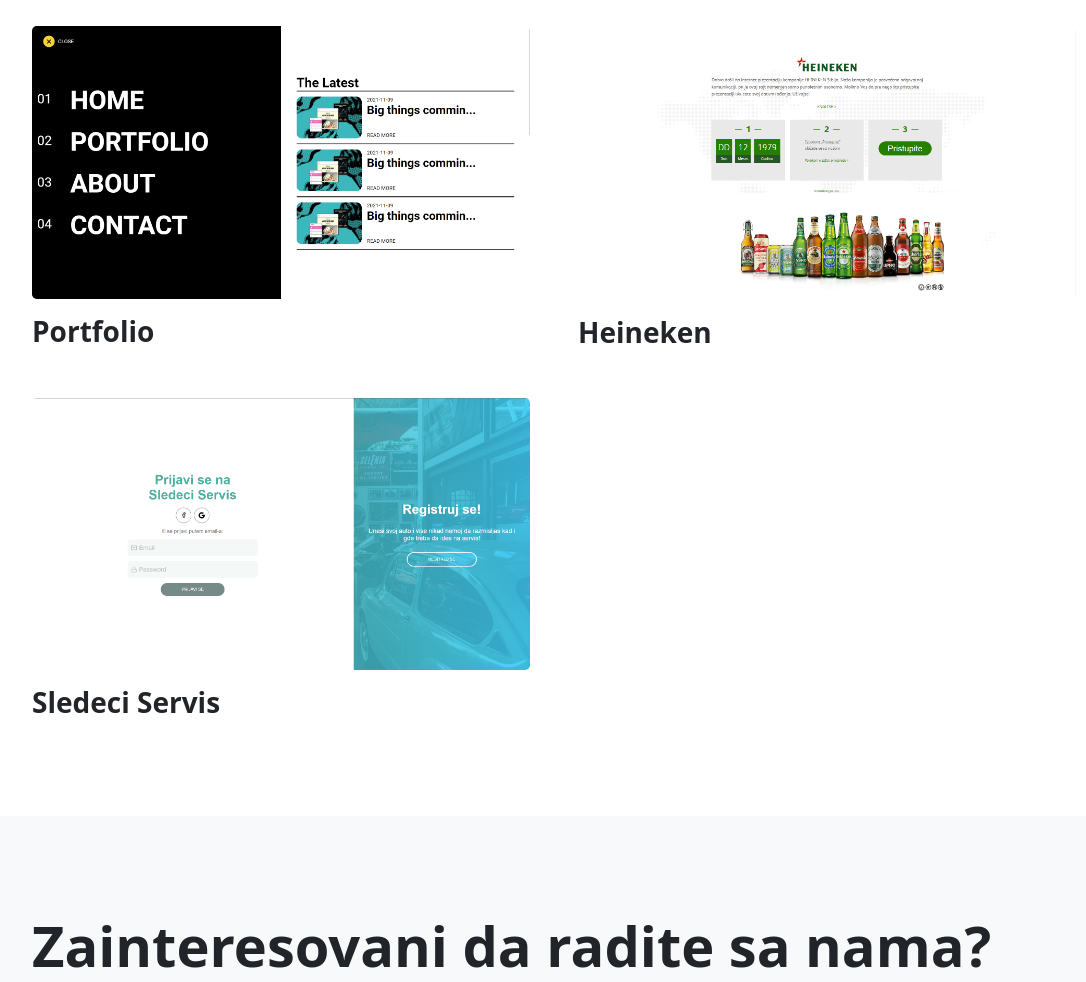
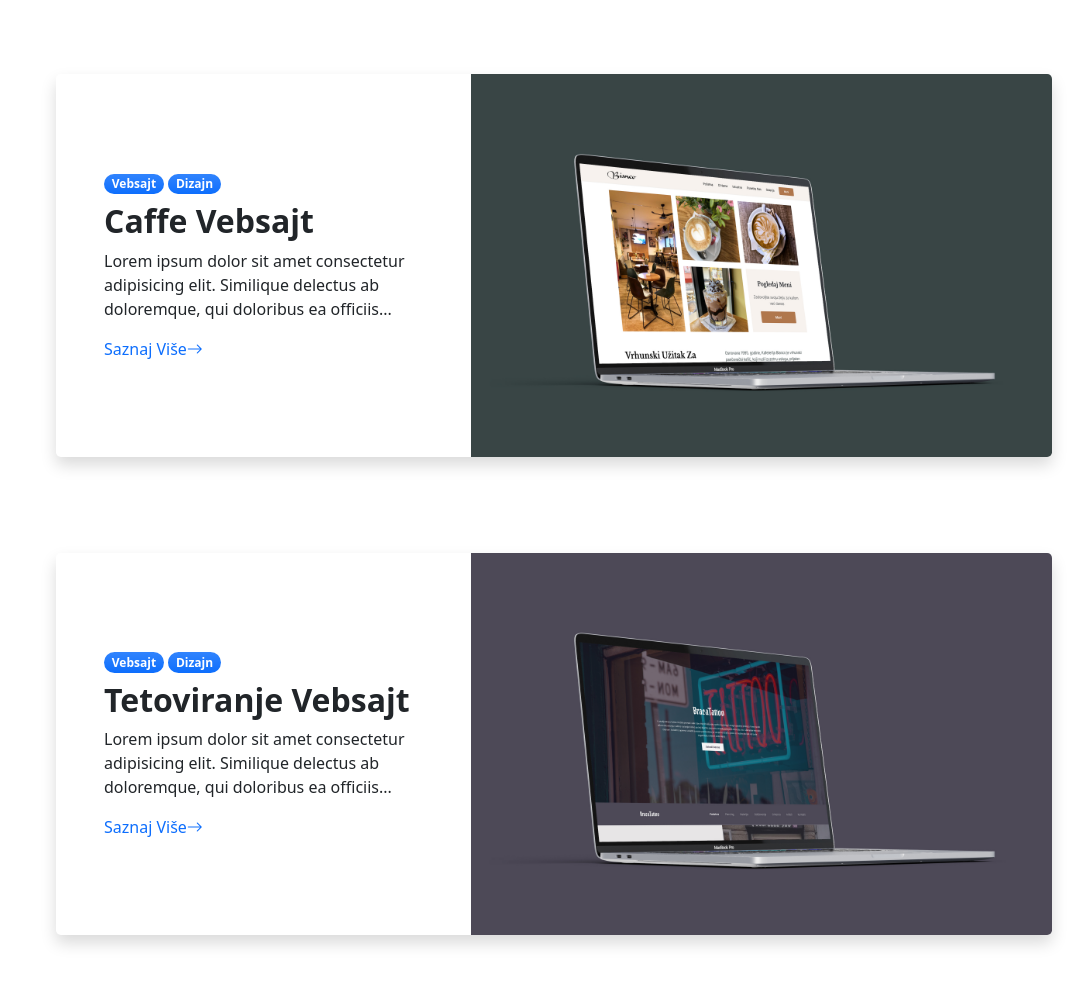
Before and after one commit to Milanb0z/is9620, a plain HTML site: page portfolio/index.html in a window 1280 px wide. Shown: the part 260-1242 px from the top of the page, without its empty margins (86-1172 px from the left). Drawn offline with nearby package versions, Linux system fonts and the light colour scheme; files whose address does not match are found by name.

Commit message:
Projects

```diff
--- a/portfolio/index.html
+++ b/portfolio/index.html
@@ -111,43 +111,112 @@
             </p>
           </div>
           <div class="row gx-5">
-            <div class="col-lg-6">
-              <div class="position-relative mb-5">
-                <img
-                  class="img-fluid rounded-3 mb-3"
-                  src="../assets/projekat3.png"
-                  alt="..."
-                /><a
-                  class="h3 fw-bolder text-decoration-none link-dark stretched-link"
-                  href="#!"
-                  >Portfolio</a
-                >
+
+
+            <div class="container px-5 my-5">
+              <div class="card border-0 shadow rounded-3 overflow-hidden">
+                <div class="card-body p-0">
+                  <div class="row gx-0">
+                    <div class="col-lg-6 col-xl-5 py-lg-5">
+                      <div class="p-4 p-md-5">
+                        <div class="badge bg-primary bg-gradient rounded-pill mb-2">
+                          Vebsajt
+                        </div>
+                        <div class="badge bg-primary bg-gradient rounded-pill mb-2">
+                          Dizajn
+                        </div>
+                        <div class="h2 fw-bolder">Caffe Vebsajt</div>
+                        <p>
+                          Lorem ipsum dolor sit amet consectetur adipisicing elit.
+                          Similique delectus ab doloremque, qui doloribus ea
+                          officiis...
+                        </p>
+                        <a class="stretched-link text-decoration-none" href="./projekat1.html"
+                          >Saznaj Više<i class="bi bi-arrow-right"></i
+                        ></a>
+                      </div>
+                    </div>
+                    <div class="col-lg-6 col-xl-7">
+                      <div
+                        class="bg-featured-blog"
+                        style="
+                          background-image: url('/assets/projects/project11.jpg');
+                        "
+                      ></div>
+                    </div>
+                  </div>
+                </div>
               </div>
             </div>
-            <div class="col-lg-6">
-              <div class="position-relative mb-5">
-                <img
-                  class="img-fluid rounded-3 mb-3"
-                  src="../assets/projekat2.png"
-                  alt="..."
-                /><a
-                  class="h3 fw-bolder text-decoration-none link-dark stretched-link"
-                  href="#!"
-                  >Heineken</a
-                >
+
+
+            <div class="container px-5 my-5">
+              <div class="card border-0 shadow rounded-3 overflow-hidden">
+                <div class="card-body p-0">
+                  <div class="row gx-0">
+                    <div class="col-lg-6 col-xl-5 py-lg-5">
+                      <div class="p-4 p-md-5">
+                        <div class="badge bg-primary bg-gradient rounded-pill mb-2">
+                          Vebsajt
+                        </div>
+                        <div class="badge bg-primary bg-gradient rounded-pill mb-2">
+                          Dizajn
+                        </div>
+                        <div class="h2 fw-bolder">Tetoviranje Vebsajt</div>
+                        <p>
+                          Lorem ipsum dolor sit amet consectetur adipisicing elit.
+                          Similique delectus ab doloremque, qui doloribus ea
+                          officiis...
+                        </p>
+                        <a class="stretched-link text-decoration-none" href="./projekat2.html"
+                          >Saznaj Više<i class="bi bi-arrow-right"></i
+                        ></a>
+                      </div>
+                    </div>
+                    <div class="col-lg-6 col-xl-7">
+                      <div
+                        class="bg-featured-blog"
+                        style="
+                          background-image: url('/assets/projects/project21.jpg');
+                        "
+                      ></div>
+                    </div>
+                  </div>
+                </div>
               </div>
             </div>
-            <div class="col-lg-6">
-              <div class="position-relative mb-5 mb-lg-0">
-                <img
-                  class="img-fluid rounded-3 mb-3"
-                  src="../assets/projekat1.png"
-                  alt="Sledeci Servis"
-                /><a
-                  class="h3 fw-bolder text-decoration-none link-dark stretched-link"
-                  href="#!"
-                  >Sledeci Servis</a
-                >
+
+
+            <div class="container px-5 my-5">
+              <div class="card border-0 shadow rounded-3 overflow-hidden">
+                <div class="card-body p-0">
+                  <div class="row gx-0">
+                    <div class="col-lg-6 col-xl-5 py-lg-5">
+                      <div class="p-4 p-md-5">
+                        <div class="badge bg-primary bg-gradient rounded-pill mb-2">
+                          Vebsajt
+                        </div>
+                        <div class="h2 fw-bolder">Article heading goes here</div>
+                        <p>
+                          Lorem ipsum dolor sit amet consectetur adipisicing elit.
+                          Similique delectus ab doloremque, qui doloribus ea
+                          officiis...
+                        </p>
+                        <a class="stretched-link text-decoration-none" href="#!"
+                          >Saznaj Više<i class="bi bi-arrow-right"></i
+                        ></a>
+                      </div>
+                    </div>
+                    <div class="col-lg-6 col-xl-7">
+                      <div
+                        class="bg-featured-blog"
+                        style="
+                          background-image: url('https://dummyimage.com/700x350/343a40/6c757d');
+                        "
+                      ></div>
+                    </div>
+                  </div>
+                </div>
               </div>
             </div>
 
```
Also changed, not shown: portfolio/projekat1.html (+4 -4 lines), portfolio/projekat2.html (+5 -5 lines), assets/projects/project11.jpg (added), assets/projects/project13.jpg (added), assets/projects/project21.jpg (added), assets/projects/project22.jpg (added), 2 other files.
